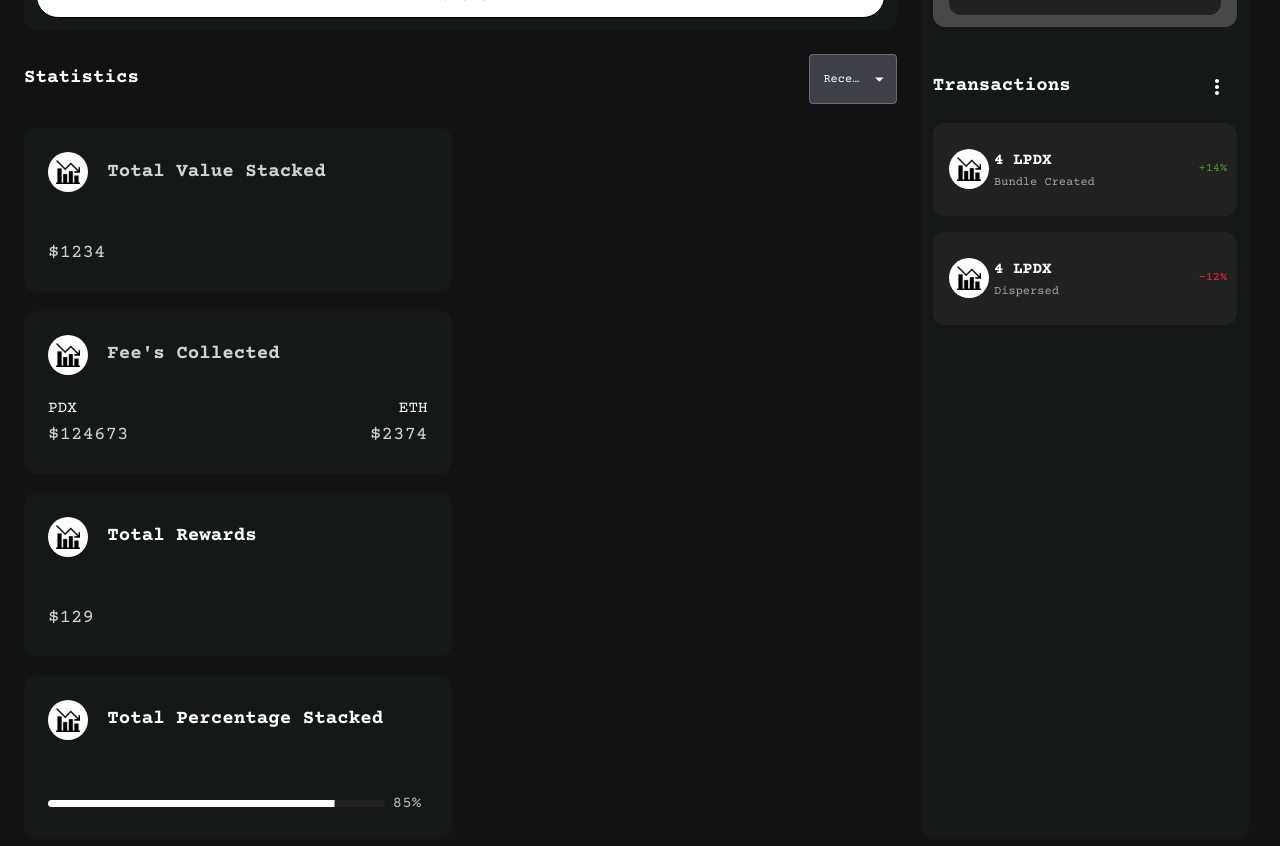
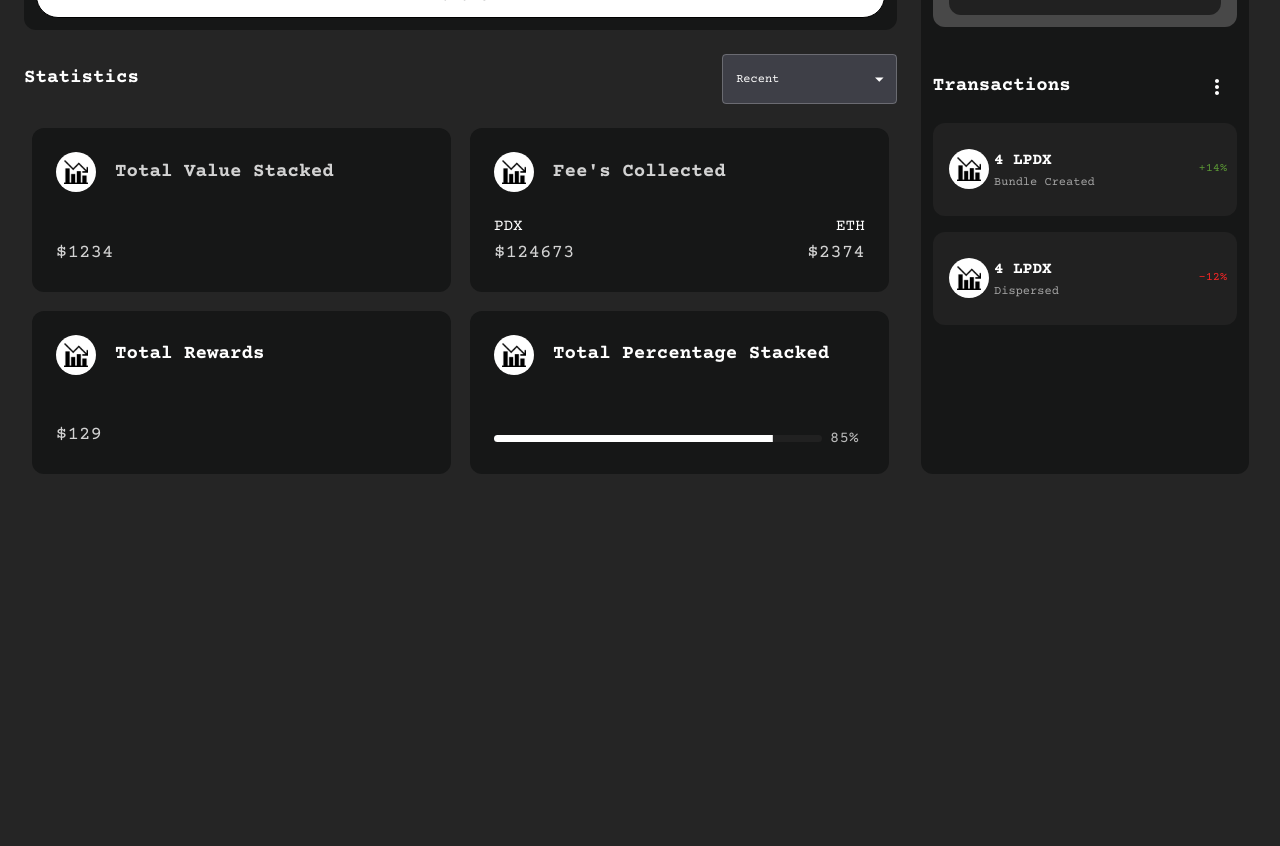
Before and after one commit to ishagupta3011/paradox-ui, a React (Create React App) app: page /yield-farming-a in a window 1280 px wide. Shown: the part 500-1346 px from the top of the page. After the commit the page ends 998 px from the top, so only its background shows below. Built offline with nearby package versions, Linux system fonts and the light colour scheme.

Commit message:
CSS changes

```diff
--- a/src/App.scss
+++ b/src/App.scss
@@ -3,6 +3,7 @@
 body {
 	margin: 0;
 	padding: 0;
+	background-color: #252525 !important;
 }
 
 .main-component {
--- a/src/components/pages/YieldFarmingA.js
+++ b/src/components/pages/YieldFarmingA.js
@@ -119,7 +119,7 @@ export default function YieldFarmingA() {
 						<Typography variant='h4'>
 							Create Bundle
 						</Typography>
-						<div className='w-10 '>
+						<div className='w-20'>
 							<AppDropdown
 								items={bundleList}
 								labelId={'bundle-select-label'}
@@ -174,7 +174,7 @@ export default function YieldFarmingA() {
 				</div>
 				<div className='app-flex justify-content-space-between mb-2'>
 					<Typography variant='h4'>Statistics</Typography>
-					<div className='w-10 '>
+					<div className='w-20'>
 						<AppDropdown
 							items={recentList}
 							labelId={'recent-select-label'}
@@ -184,7 +184,7 @@ export default function YieldFarmingA() {
 						/>
 					</div>
 				</div>
-				<div className='app-flex flex-wrapper gap-2'>
+				<div className='app-flex flex-wrapper gap-2 justify-content-center'>
 					<ValueCard
 						icon={<ValueStacked />}
 						title={'Total Value Stacked'}
--- a/src/styles/common-styles.scss
+++ b/src/styles/common-styles.scss
@@ -75,7 +75,7 @@
 	width: 20%;
 }
 .w-half {
-	flex: 0 0 49%;
+	flex: 0 0 48%;
 }
 .w-auto {
 	width: auto !important;
```
